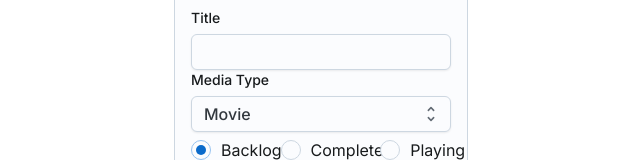
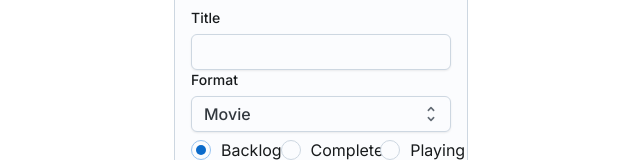
Before and after one commit to dbyrne978/back-log-buddy, a React (Vite) app in the folder back-log-buddy/: page / in a window 1280 px wide. Shown: the part 634-794 px from the top of the page, without its empty margins (319-959 px from the left). Built offline with nearby package versions, Linux system fonts and the light colour scheme.

Commit message:
Fix media.title error

```diff
--- a/back-log-buddy/src/components/BacklogItemAdder.jsx
+++ b/back-log-buddy/src/components/BacklogItemAdder.jsx
@@ -18,7 +18,7 @@ import PropTypes from 'prop-types';
 // adds new backlog item and media card to display it
 function MediaCardNew({ currentMediaList, setCurrentMediaList }) {
   const emptyBacklogItem = {
-    mediaName: '',
+    title: '',
     format: 'Movie',
     completionStatus: 'Backlog',
   }
@@ -53,15 +53,16 @@ function MediaCardNew({ currentMediaList, setCurrentMediaList }) {
           <FormControl>
             <FormLabel>Title</FormLabel>
             <Input
-              value={newBacklogItem.mediaName}
+              required
+              value={newBacklogItem.title}
               onChange={(event) =>
-                setNewBacklogItem({...newBacklogItem, mediaName: event.target.value})
+                setNewBacklogItem({...newBacklogItem, title: event.target.value})
               }
             />
           </FormControl>
 
           <FormControl>
-            <FormLabel>Media Type</FormLabel>
+            <FormLabel>Format</FormLabel>
             <Select
               placeholder="Choose one…"
               value={newBacklogItem.format}
```
Also changed, not shown: 1 other file (tests, documents, lock files or other folders).
